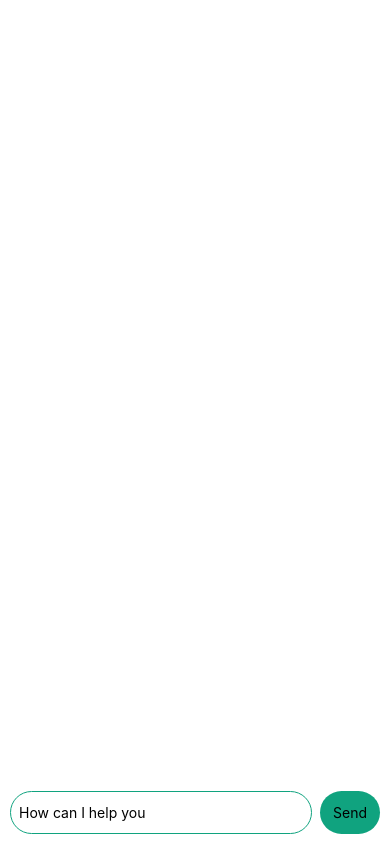
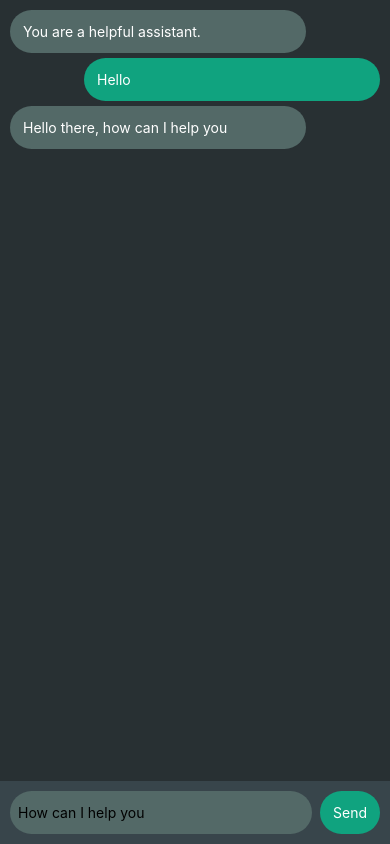
Before and after one commit to SarangaChamod/ChatGPT, a React Native app: screen / in a window 390 px wide. Built offline with nearby package versions, Linux system fonts and the light colour scheme.

Commit message:
Updated MainScreen UI v.1.3

```diff
--- a/package.json
+++ b/package.json
@@ -23,6 +23,7 @@
     "react": "18.2.0",
     "react-native": "^0.73.1",
     "react-native-asset": "^2.1.1",
+    "react-native-vector-icons": "^10.0.3",
     "typescript": "^5.3.0",
     "uuid": "^9.0.1"
   },
--- a/src/MainScreen/MainScreen.js
+++ b/src/MainScreen/MainScreen.js
@@ -1,4 +1,4 @@
-import React from "react";
+import React, { useState } from "react";
 import {
   SafeAreaView,
   View,
@@ -8,19 +8,44 @@ import {
   Platform,
   StatusBar,
   TouchableOpacity,
+  FlatList,
 } from "react-native";
 
 const MainScreen = () => {
+  const [message, sendMessage] = useState([
+    { role: "system", content: "You are a helpful assistant." },
+    { role: "user", content: "Hello" },
+    { role: "assistant", content: "Hello there, how can I help you" },
+  ]);
   const onSend = () => {
     console.warn("Send");
   };
   return (
     <SafeAreaView style={styles.container}>
+      <FlatList
+        data={message}
+        contentContainerStyle={{ gap: 5, padding: 10 }}
+        renderItem={({ item }) => (
+          <View
+            style={[
+              styles.message,
+              {
+                marginLeft: item.role === "user" ? "auto" : 0,
+                backgroundColor: item.role === "user" ? "#10A37F" : "#536967",
+              },
+            ]}
+          >
+            <Text style={styles.messageText}>{item.content}</Text>
+          </View>
+        )}
+      />
+
       <View style={styles.footer}>
         <TextInput placeholder="How can I help you" style={styles.textinput} />
+
         <View style={{ marginRight: 8 }} />
         <TouchableOpacity onPress={onSend} style={styles.send}>
-          <Text>Send</Text>
+          <Text style={styles.send_text}>Send</Text>
         </TouchableOpacity>
       </View>
     </SafeAreaView>
@@ -31,12 +56,12 @@ const styles = StyleSheet.create({
   container: {
     flex: 1,
     paddingTop: Platform.OS === "android" ? StatusBar.currentHeight : 0,
+    backgroundColor: "#283033",
   },
 
   textinput: {
     borderRadius: 50,
-    borderWidth: 1,
-    borderColor: "#10A37F",
+    backgroundColor: '#536967',
     padding: 8,
     flex: 1,
   },
@@ -46,10 +71,23 @@ const styles = StyleSheet.create({
     padding: 13,
     // margin: 2,
   },
+  send_text: {
+    color: "white",
+  },
+  message: {
+    backgroundColor: "gainsboro",
+    padding: 13,
+    borderRadius: 25,
+    width: "80%",
+  },
+  messageText: {
+    color: "white",
+  },
   footer: {
     marginTop: "auto",
     flexDirection: "row",
     padding: 10,
+    backgroundColor: '#38454B'
   },
 });
 
```
Also changed, not shown: src/components/Message.js (added), 1 other file (tests, documents, lock files or other folders).
